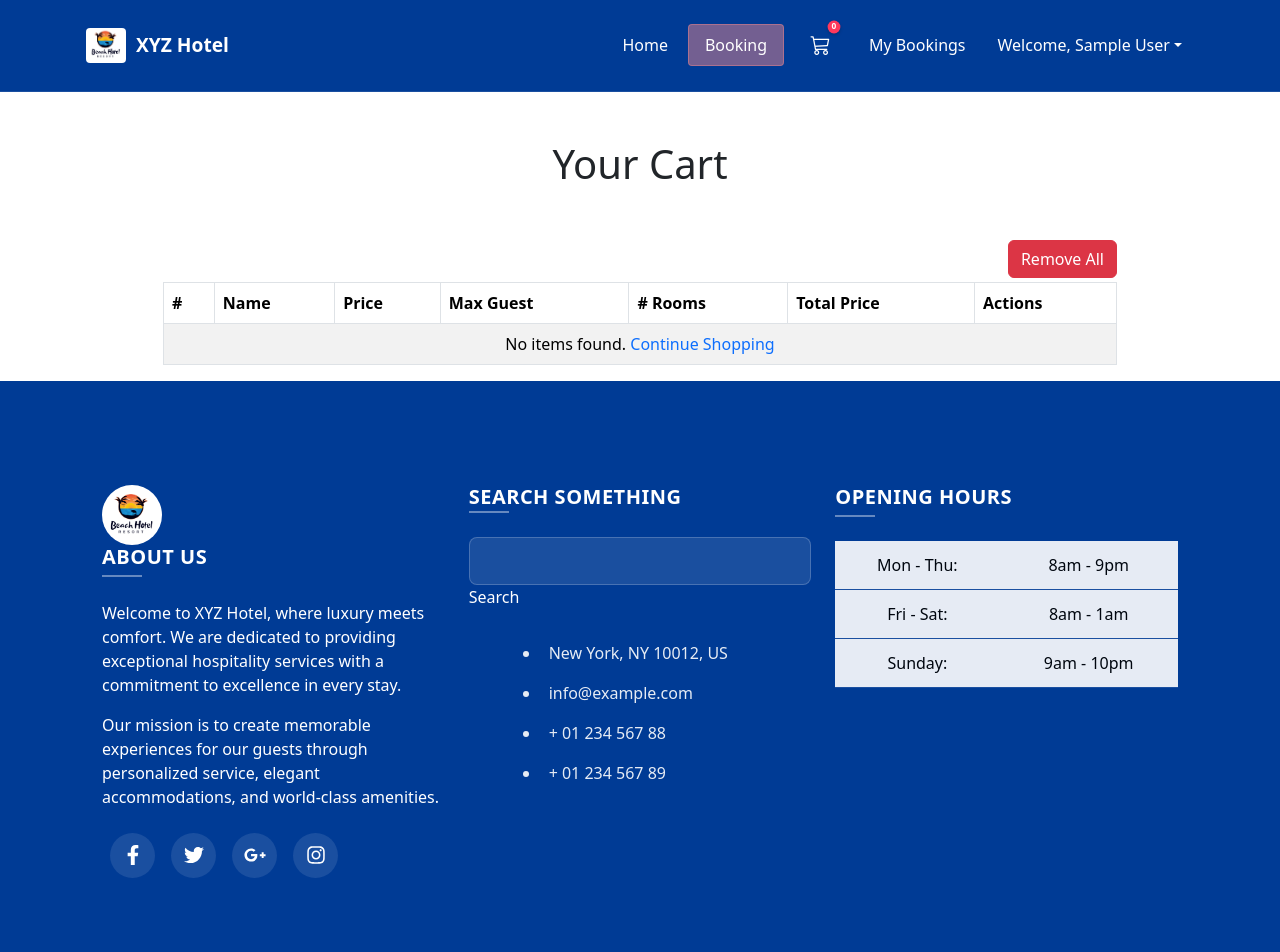
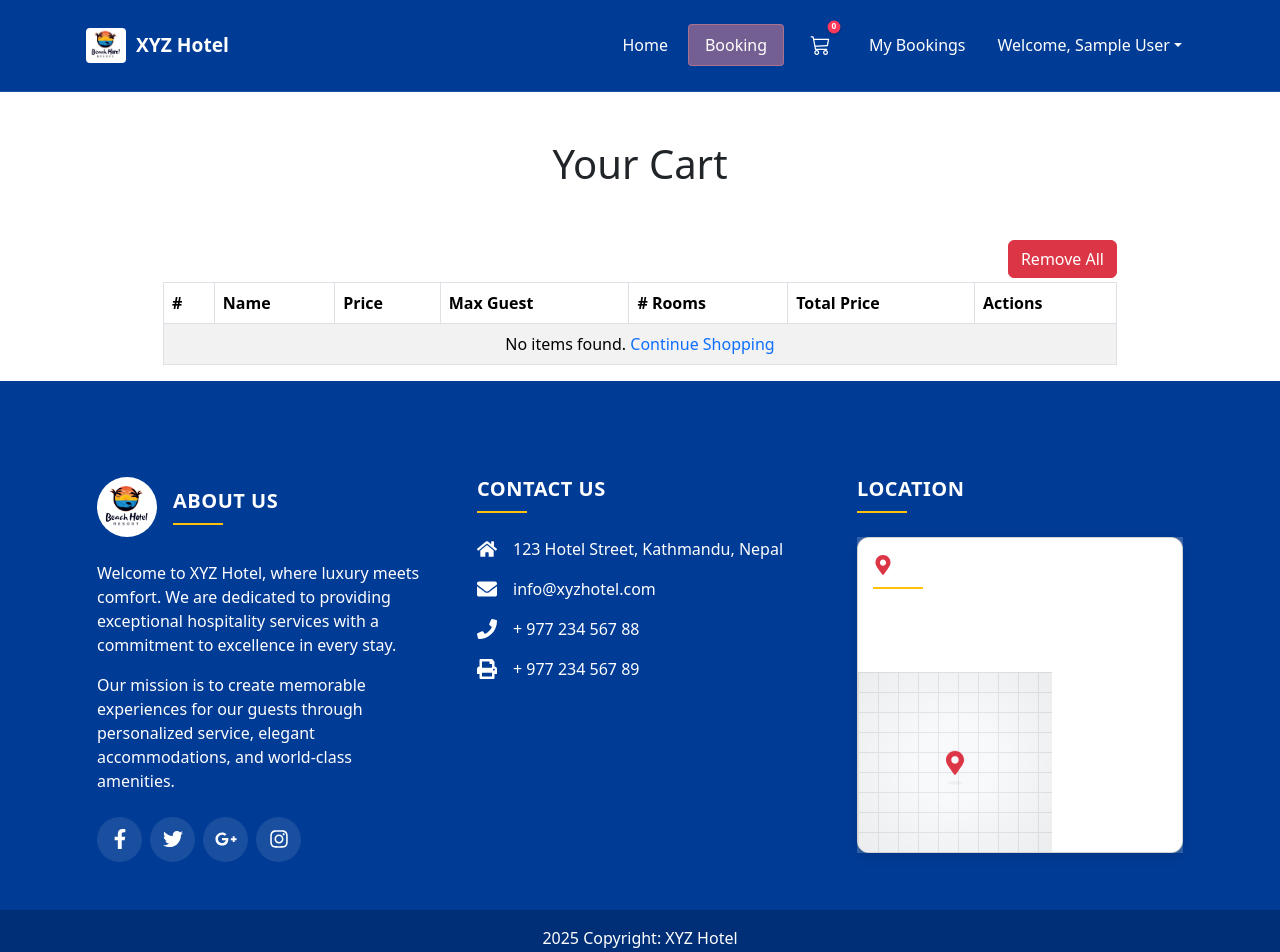
Before and after one commit to aryangurau/Hotel-management-fe, a React (Vite) app: page /cart in a window 1280 px wide. Shown: the top 952 px of the page. Built offline with nearby package versions, Linux system fonts and the light colour scheme; sample sign-in values are in the browser's storage.

Commit message:
Map integration and accomplished my hotel project

```diff
--- /dev/null
+++ b/src/Components/Map.jsx
@@ -0,0 +1,59 @@
+import React from 'react';
+import { Card } from 'react-bootstrap';
+import { FaMapMarkerAlt, FaDirections } from 'react-icons/fa';
+
+const Map = () => {
+  // Hotel location coordinates (example: Kathmandu)
+  const hotelLocation = {
+    lat: 27.7172,
+    lng: 85.3240
+  };
+
+  const handleMapClick = () => {
+    window.open('https://goo.gl/maps/YOUR_HOTEL_LOCATION');
+  };
+
+  return (
+    <div className="map-wrapper">
+      <div className="map-background"></div>
+      <Card className="map-container">
+        <Card.Body className="p-0">
+          <div className="map-content">
+            <div className="map-info p-3">
+              <h5 className="mb-2 d-flex align-items-center">
+                <FaMapMarkerAlt className="text-danger me-2" />
+                XYZ Hotel
+              </h5>
+              <p className="text-muted mb-2 small">123 Hotel Street, Kathmandu, Nepal</p>
+              <button
+                className="btn btn-sm btn-outline-primary d-flex align-items-center"
+                onClick={handleMapClick}
+              >
+                <FaDirections className="me-1" /> Get Directions
+              </button>
+            </div>
+            <div
+              className="map-frame"
+              onClick={handleMapClick}
+            >
+              <div className="static-map">
+                <div className="map-pin">
+                  <FaMapMarkerAlt className="text-danger" size={24} />
+                  <div className="pin-shadow"></div>
+                </div>
+              </div>
+              <div className="map-overlay">
+                <div className="map-overlay-content">
+                  <FaMapMarkerAlt className="text-danger" size={20} />
+                  <span className="ms-2">View Location</span>
+                </div>
+              </div>
+            </div>
+          </div>
+        </Card.Body>
+      </Card>
+    </div>
+  );
+};
+
+export default Map;
--- a/src/Layouts/UserFooter.jsx
+++ b/src/Layouts/UserFooter.jsx
@@ -10,151 +10,98 @@ import {
 } from "react-icons/fa";
 import { Link } from "react-router-dom";
 import Image from 'react-bootstrap/Image';
-import logo from "../assets/img/logo3.jpg"
+import logo from "../assets/img/logo3.jpg";
+import Map from '../Components/Map';
+import '../styles/footer.css';
 
 const UserFooter = () => {
   return (
-    <div>
-      {/* Remove the container if you want to extend the Footer to full width. */}
-      <footer
-        className="text-white text-center text-lg-start"
-        style={{ backgroundColor: "#003B95" }}
-      >
-        {/* Grid container */}
-        <div className="container p-4">
-          {/*Grid row*/}
-          <div className="row mt-4">
-            {/*Grid column*/}
-            <div className="col-lg-4 col-md-12 mb-4 mb-md-0">
-              <Image src={logo} width={60} height={60} roundedCircle />
-              <h5 className="text-uppercase mb-4">About Us</h5>
-              <p>
+    <footer className="text-white" style={{ backgroundColor: "#003B95" }}>
+      <div className="container py-5">
+        <div className="row g-4">
+          {/* About Us Column */}
+          <div className="col-lg-4 col-md-6">
+            <div className="footer-section">
+              <div className="d-flex align-items-center mb-4">
+                <Image src={logo} width={60} height={60} roundedCircle className="me-3" />
+                <h5 className="text-uppercase mb-0">About Us</h5>
+              </div>
+              <p className="mb-3">
                 Welcome to XYZ Hotel, where luxury meets comfort. We are dedicated to providing exceptional hospitality services with a commitment to excellence in every stay.
               </p>
-              <p>
+              <p className="mb-4">
                 Our mission is to create memorable experiences for our guests through personalized service, elegant accommodations, and world-class amenities.
               </p>
-              <div className="mt-4 social-icons">
-                {/* Facebook */}
-                <Link to="/" target="_blank"
-                  type="button"
-                  className="btn btn-floating btn-warning btn-lg mx-2"
-                >
+              <div className="social-icons">
+                <Link to="/" target="_blank" className="btn btn-floating btn-warning btn-lg me-2">
                   <FaFacebookF size={20} />
                 </Link>
-                {/* Twitter */}
-                <Link to="/" target="_blank"
-                  type="button"
-                  className="btn btn-floating btn-warning btn-lg mx-2"
-                >
+                <Link to="/" target="_blank" className="btn btn-floating btn-warning btn-lg me-2">
                   <FaTwitter size={20} />
                 </Link>
-                {/* Google Plus */}
-                <Link to="/" target="_blank"
-                  type="button"
-                  className="btn btn-floating btn-warning btn-lg mx-2"
-                >
+                <Link to="/" target="_blank" className="btn btn-floating btn-warning btn-lg me-2">
                   <FaGooglePlusG size={22} />
                 </Link>
-                {/* Instagram */}
-                <Link to="/" target="_blank"
-                  type="button"
-                  className="btn btn-floating btn-warning btn-lg mx-2"
-                >
+                <Link to="/" target="_blank" className="btn btn-floating btn-warning btn-lg">
                   <FaInstagram size={20} />
                 </Link>
               </div>
             </div>
-            {/*Grid column*/}
-            {/*Grid column*/}
-            <div className="col-lg-4 col-md-6 mb-4 mb-md-0">
-              <h5 className="text-uppercase mb-4 pb-1">Search something</h5>
-              <div className="form-outline form-white mb-4">
-                <input
-                  type="text"
-                  id="formControlLg"
-                  className="form-control form-control-lg"
-                />
-                <label
-                  className="form-label"
-                  htmlFor="formControlLg"
-                  style={{ marginLeft: 0 }}
-                >
-                  Search
-                </label>
-                <div className="form-notch">
-                  <div className="form-notch-leading" style={{ width: 9 }} />
-                  <div className="form-notch-middle" style={{ width: "48.8px" }} />
-                  <div className="form-notch-trailing" />
-                </div>
-              </div>
-              <ul className="fa-ul" style={{ marginLeft: "1.65em" }}>
+          </div>
+
+          {/* Contact Info Column */}
+          <div className="col-lg-4 col-md-6">
+            <div className="footer-section">
+              <h5 className="text-uppercase mb-4">Contact Us</h5>
+              <ul className="list-unstyled mb-0">
                 <li className="mb-3">
-                  <span className="fa-li">
-                    <i className="fas fa-home" />
-                  </span>
-                  <span className="ms-2">New York, NY 10012, US</span>
+                  <div className="d-flex align-items-center">
+                    <FaHome className="me-3 flex-shrink-0" size={20} />
+                    <span>123 Hotel Street, Kathmandu, Nepal</span>
+                  </div>
                 </li>
                 <li className="mb-3">
-                  <span className="fa-li">
-                    <i className="fas fa-envelope" />
-                  </span>
-                  <span className="ms-2">info@example.com</span>
+                  <div className="d-flex align-items-center">
+                    <FaEnvelope className="me-3 flex-shrink-0" size={20} />
+                    <span>info@xyzhotel.com</span>
+                  </div>
                 </li>
                 <li className="mb-3">
-                  <span className="fa-li">
-                    <i className="fas fa-phone" />
-                  </span>
-                  <span className="ms-2">+ 01 234 567 88</span>
+                  <div className="d-flex align-items-center">
+                    <FaPhone className="me-3 flex-shrink-0" size={20} />
+                    <span>+ 977 234 567 88</span>
+                  </div>
                 </li>
                 <li className="mb-3">
-                  <span className="fa-li">
-                    <i className="fas fa-print" />
-                  </span>
-                  <span className="ms-2">+ 01 234 567 89</span>
+                  <div className="d-flex align-items-center">
+                    <FaPrint className="me-3 flex-shrink-0" size={20} />
+                    <span>+ 977 234 567 89</span>
+                  </div>
                 </li>
               </ul>
             </div>
-            {/*Grid column*/}
-            {/*Grid column*/}
-            <div className="col-lg-4 col-md-6 mb-4 mb-md-0">
-              <h5 className="text-uppercase mb-4">Opening hours</h5>
-              <table className="table text-center text-white">
-                <tbody className="font-weight-normal">
-                  <tr>
-                    <td>Mon - Thu:</td>
-                    <td>8am - 9pm</td>
-                  </tr>
-                  <tr>
-                    <td>Fri - Sat:</td>
-                    <td>8am - 1am</td>
-                  </tr>
-                  <tr>
-                    <td>Sunday:</td>
-                    <td>9am - 10pm</td>
-                  </tr>
-                </tbody>
-              </table>
+          </div>
+
+          {/* Map Column */}
+          <div className="col-lg-4 col-md-12">
+            <div className="footer-section">
+              <h5 className="text-uppercase mb-4">Location</h5>
+              <div className="footer-map">
+                <Map />
+              </div>
             </div>
-            {/*Grid column*/}
           </div>
-          {/*Grid row*/}
         </div>
-        {/* Grid container */}
-        {/* Copyright */}
-        <div
-          className="text-center p-3"
-          style={{ backgroundColor: "rgba(0, 0, 0, 0.2)" }}
-        >
-          2024 Copyright:
-          <Link className="text-white" to="https://github.com/aryangurau/Hotel-management-fe" target="_blank">
-            XYZ hotel
-          </Link>
-        </div>
-        {/* Copyright */}
-      </footer>
-      {/* End of .container */}
-    </div>
+      </div>
+
+      {/* Copyright */}
+      <div className="text-center py-3" style={{ backgroundColor: "rgba(0, 0, 0, 0.2)" }}>
+        {new Date().getFullYear()} Copyright:{" "}
+        <a className="text-white text-decoration-none" href="/">
+          XYZ Hotel
+        </a>
+      </div>
+    </footer>
   );
 };
 
--- /dev/null
+++ b/src/styles/footer.css
@@ -0,0 +1,61 @@
+.footer-section {
+  height: 100%;
+  display: flex;
+  flex-direction: column;
+  padding: 0 15px;
+}
+
+.footer-section h5 {
+  position: relative;
+  padding-bottom: 12px;
+  margin-bottom: 20px;
+}
+
+.footer-section h5::after {
+  content: '';
+  position: absolute;
+  left: 0;
+  bottom: 0;
+  height: 2px;
+  width: 50px;
+  background-color: #ffc107;
+}
+
+.social-icons {
+  margin-top: auto;
+}
+
+.social-icons .btn {
+  width: 40px;
+  height: 40px;
+  padding: 0;
+  display: inline-flex;
+  align-items: center;
+  justify-content: center;
+  border-radius: 50%;
+  transition: transform 0.2s;
+}
+
+.social-icons .btn:hover {
+  transform: translateY(-3px);
+}
+
+.footer-map {
+  height: 100%;
+  min-height: 250px;
+}
+
+@media (max-width: 991px) {
+  .footer-section {
+    margin-bottom: 30px;
+    padding: 0;
+  }
+
+  .footer-map {
+    min-height: 200px;
+  }
+
+  .social-icons {
+    margin-top: 20px;
+  }
+}
--- /dev/null
+++ b/src/styles/map.css
@@ -0,0 +1,193 @@
+.map-wrapper {
+  position: relative;
+  padding: 20px;
+  margin-bottom: 2rem;
+}
+
+/* Footer specific map styles */
+footer .map-wrapper {
+  padding: 0;
+  margin-bottom: 0;
+}
+
+footer .map-container {
+  max-width: 100%;
+  margin: 0;
+}
+
+footer .map-frame {
+  height: 180px;
+}
+
+footer .map-content {
+  flex-direction: column !important;
+}
+
+footer .map-info {
+  width: 100% !important;
+  padding: 15px !important;
+  background: rgba(255, 255, 255, 0.1) !important;
+  border: none !important;
+}
+
+footer .map-info h5,
+footer .map-info p,
+footer .map-info button {
+  color: white !important;
+}
+
+footer .map-info button {
+  border-color: rgba(255, 255, 255, 0.5);
+}
+
+footer .map-info button:hover {
+  background: rgba(255, 255, 255, 0.1);
+}
+
+.map-background {
+  position: absolute;
+  top: 0;
+  left: 0;
+  right: 0;
+  bottom: 0;
+  background:
+    linear-gradient(45deg, #f8f9fa 25%, transparent 25%) -50px 0,
+    linear-gradient(-45deg, #f8f9fa 25%, transparent 25%) -50px 0,
+    linear-gradient(45deg, transparent 75%, #f8f9fa 75%),
+    linear-gradient(-45deg, transparent 75%, #f8f9fa 75%);
+  background-size: 100px 100px;
+  background-color: #ffffff;
+  opacity: 0.2;
+  z-index: 0;
+}
+
+.map-container {
+  position: relative;
+  z-index: 1;
+  max-width: 600px;
+  margin: 0 auto;
+  border-radius: 12px;
+  overflow: hidden;
+  box-shadow: 0 4px 12px rgba(0,0,0,0.1);
+  background: white;
+}
+
+.map-content {
+  display: flex;
+  flex-direction: column;
+}
+
+.map-info {
+  background: white;
+  z-index: 2;
+}
+
+.map-frame {
+  position: relative;
+  cursor: pointer;
+  overflow: hidden;
+  transition: transform 0.3s;
+  height: 200px;
+}
+
+.static-map {
+  position: absolute;
+  top: 0;
+  left: 0;
+  right: 0;
+  bottom: 0;
+  background:
+    linear-gradient(to right, #e4e5e6 1px, transparent 1px) 0 0,
+    linear-gradient(to bottom, #e4e5e6 1px, transparent 1px) 0 0;
+  background-size: 20px 20px;
+  background-color: #f8f9fa;
+}
+
+.static-map::before {
+  content: '';
+  position: absolute;
+  top: 0;
+  left: 0;
+  right: 0;
+  bottom: 0;
+  background: radial-gradient(circle at center, transparent 30%, rgba(0,0,0,0.05));
+}
+
+.map-pin {
+  position: absolute;
+  top: 50%;
+  left: 50%;
+  transform: translate(-50%, -50%);
+  animation: bounce 2s infinite;
+}
+
+.pin-shadow {
+  position: absolute;
+  bottom: -10px;
+  left: 50%;
+  transform: translateX(-50%);
+  width: 16px;
+  height: 4px;
+  background: rgba(0,0,0,0.2);
+  border-radius: 50%;
+  animation: shadow 2s infinite;
+}
+
+@keyframes bounce {
+  0%, 100% { transform: translate(-50%, -50%); }
+  50% { transform: translate(-50%, -60%); }
+}
+
+@keyframes shadow {
+  0%, 100% { transform: translateX(-50%) scale(1); opacity: 0.2; }
+  50% { transform: translateX(-50%) scale(0.8); opacity: 0.1; }
+}
+
+.map-frame:hover {
+  transform: scale(1.02);
+}
+
+.map-overlay {
+  position: absolute;
+  top: 0;
+  left: 0;
+  right: 0;
+  bottom: 0;
+  background: rgba(0,0,0,0.05);
+  display: flex;
+  align-items: center;
+  justify-content: center;
+  opacity: 0;
+  transition: opacity 0.3s;
+}
+
+.map-frame:hover .map-overlay {
+  opacity: 1;
+}
+
+.map-overlay-content {
+  background: white;
+  padding: 8px 16px;
+  border-radius: 20px;
+  display: flex;
+  align-items: center;
+  box-shadow: 0 2px 8px rgba(0,0,0,0.1);
+  font-size: 0.9rem;
+}
+
+@media (min-width: 768px) {
+  .map-content {
+    flex-direction: row;
+  }
+
+  .map-info {
+    width: 40%;
+    border-right: 1px solid #eee;
+  }
+
+  .map-frame {
+    width: 60%;
+    height: auto;
+    min-height: 180px;
+  }
+}
```
Also changed, not shown: src/Pages/Home.jsx (+22 -0 lines).
